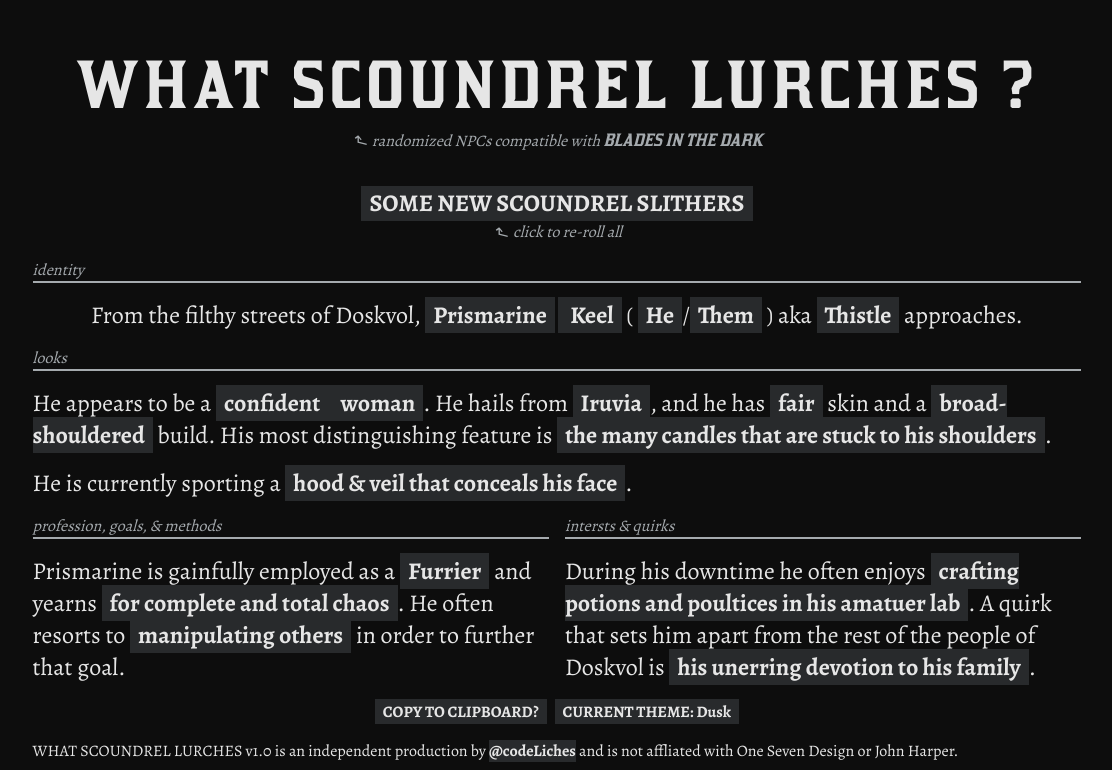
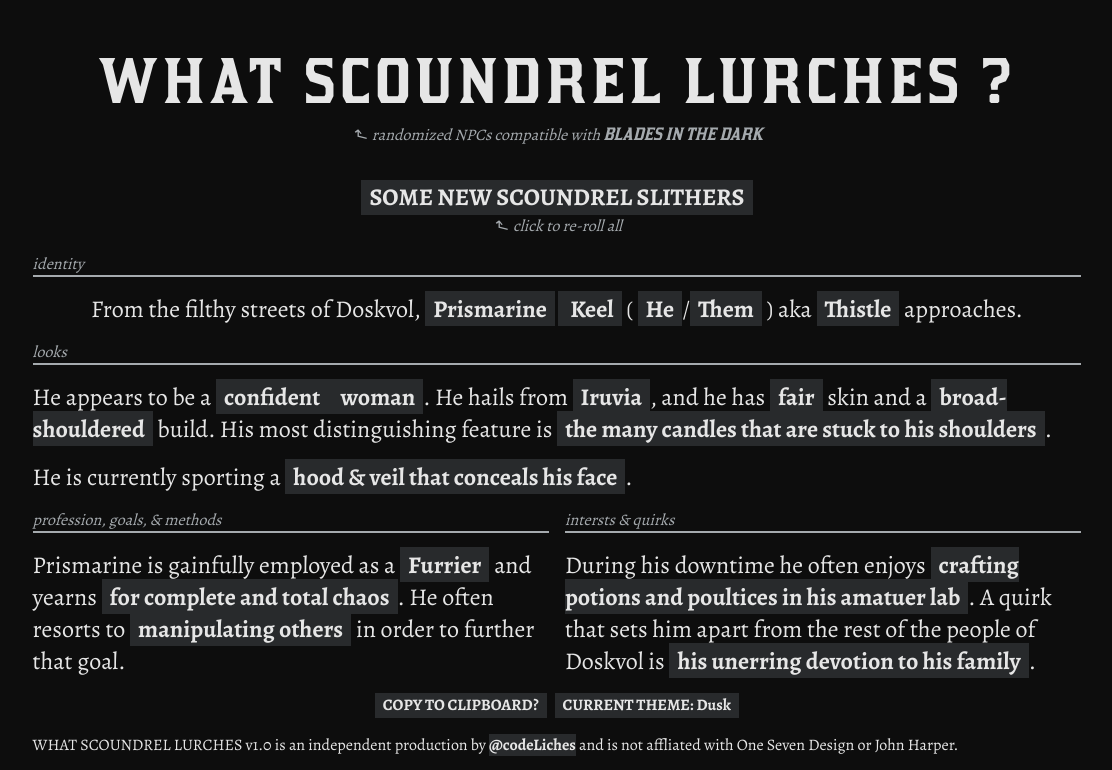
Before and after one commit to artliches/scoundrels, an Angular app: page /scoundrels/ in a window 1536 px wide. Shown: the top 770 px of the page, without its empty margins (211-1323 px from the left). Built offline with nearby package versions, Linux system fonts and the light colour scheme.

Commit message:
Adjust header font size

```diff
--- a/src/app/app.component.scss
+++ b/src/app/app.component.scss
@@ -188,7 +188,7 @@
 
 @media only screen and (min-width: 1366px) {
     h1 {
-        font-size: 3.8rem;
+        font-size: 3.6rem;
     }
 }
 
@@ -196,16 +196,10 @@
     .scoundrel-grid {
         max-width: 69%;
     }
-    h1 {
-        font-size: 3.8rem;
-    }
 }
 
 @media only screen and (min-width: 1680px) {
     .scoundrel-grid {
         max-width: 53%;
     }
-    h1 {
-        font-size: 3.8rem;
-    }
 }
```
